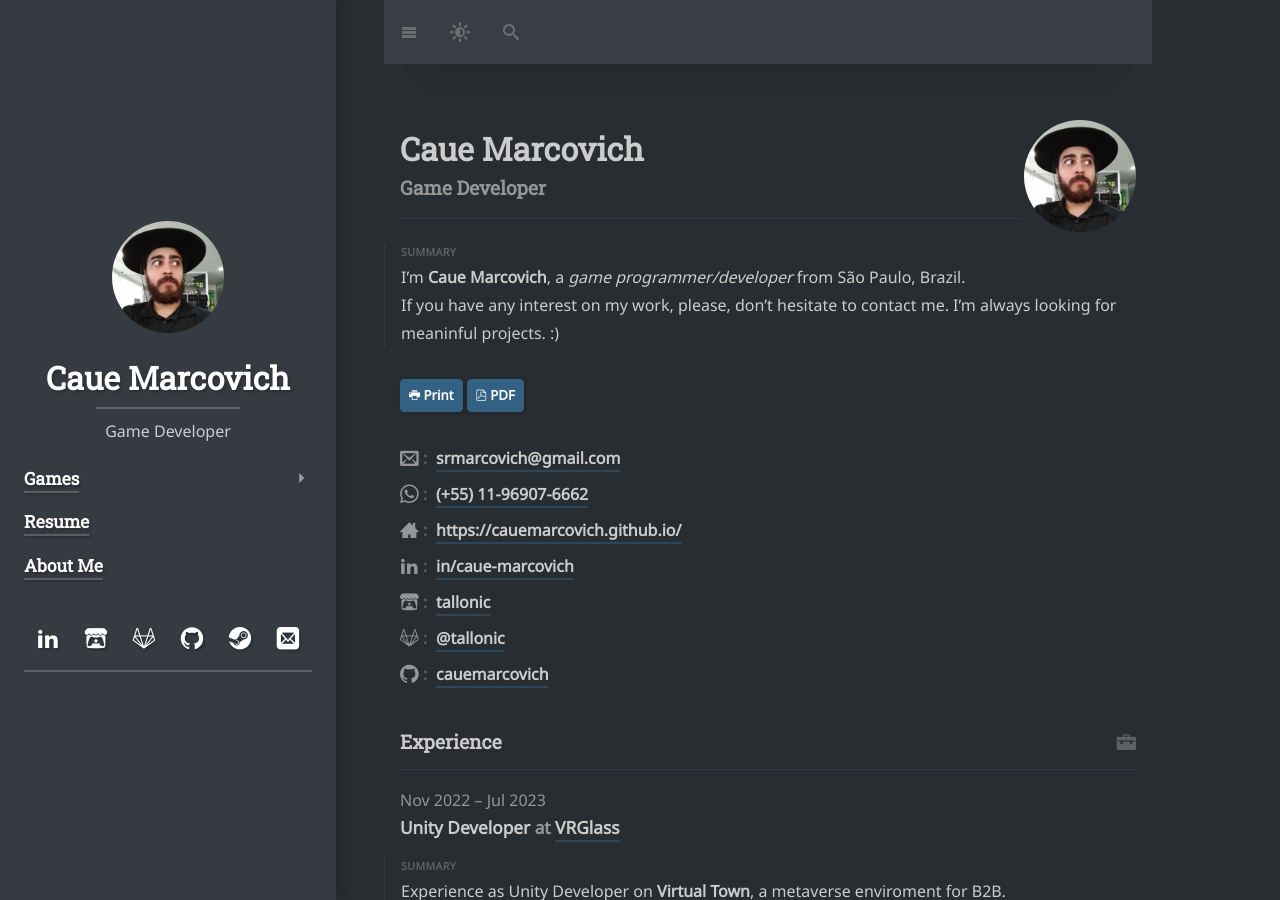
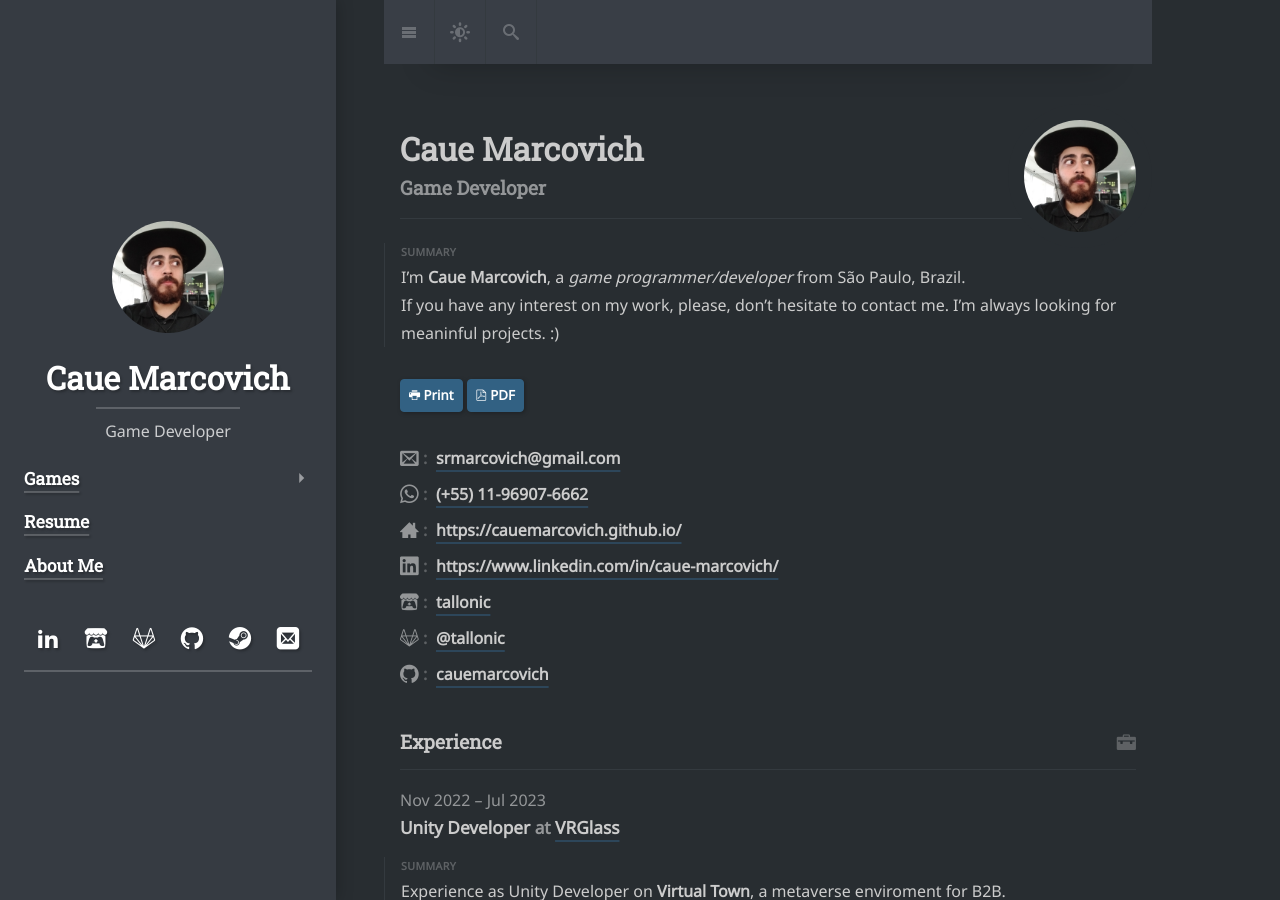
Before and after one commit to happytallon/happytallon.github.io, a Jekyll site: the page built from resume.md, in a window 1280 px wide and 900 px high. Built offline with Jekyll 4.4.1, drawn with Linux system fonts in a browser that asks for light colours; cached includes are drawn as plain includes; nearby versions of some CDN libraries; some web fonts are replaced; library files that are not in the unit come from our copies.

Commit message:
Fixing the linkedin and changing the hello there page

```diff
--- a/_data/resume.yml
+++ b/_data/resume.yml
@@ -7,13 +7,14 @@ basics:
   #phone:    "(+55) 11-96907-6662"
   whatsapp: "(+55) 11-96907-6662"
   website:  "https://cauemarcovich.github.io/"
+  linkedin: "https://www.linkedin.com/in/caue-marcovich/"
   summary: |
     I'm **Caue Marcovich**, a *game programmer/developer* from São Paulo, Brazil.
     If you have any interest on my work, please, don't hesitate to contact me. I'm always looking for meaninful projects. :)
   profiles:
-    - network: "LinkedIn"
-      username: "in/caue-marcovich"
-      url: "https://www.linkedin.com/in/caue-marcovich/"
+    # - network: "LinkedIn"
+    #   username: "in/caue-marcovich"
+    #   url: "https://www.linkedin.com/in/caue-marcovich/"
     - network: "Itchio"
       username: "tallonic"
       url: "https://tallonic.itch.io/"
--- a/_data/strings.yml
+++ b/_data/strings.yml
@@ -125,6 +125,7 @@ resume:
   phone:               Phone
   whatsapp:            WhatsApp
   website:             Website
+  linkedin:            LinkedIn
   work:                Experience
   work_title:          <!--position--> at <!--company-->
   highlights:          Highlights
--- a/_includes/pro/resume/basics.html
+++ b/_includes/pro/resume/basics.html
@@ -114,4 +114,14 @@
       <a href="{{ basics.website }}" class="external no-print-link url u-url" property="sameAs">{{ basics.website }}</a>
     </dd>
   {% endif %}
+
+  {% if basics.linkedin.size > 0 %}
+    <dt class="faded">
+      <span class="{{ icons.linkedin | default:'icon-linkedin' }}" title="{{ strings.resume.linkedin | default:'LinkedIn' }}"></span>
+      <span class="sr-only">{{ strings.resume.linkedin | default:"LinkedIn" }}</span>
+    </dt>
+    <dd class="bold">
+      <a href="{{ basics.linkedin }}" class="external no-print-link url u-url" property="sameAs">{{ basics.linkedin }}</a>
+    </dd>
+  {% endif %}
 </dl>
--- a/_layouts/projects_custom.html
+++ b/_layouts/projects_custom.html
@@ -48,5 +48,3 @@ layout: page
     </div>
   {% endif %}
 {% endfor %}
-
-{% include_cached components/about.html author=page.author %}
--- a/_layouts/tag-grid.html
+++ b/_layouts/tag-grid.html
@@ -32,5 +32,3 @@ layout: page
     </div>
   {% endfor %}
 </div>
-
-{% include_cached components/about.html author=page.author %}
```
Also changed, not shown: index.html (+4 -3 lines).
